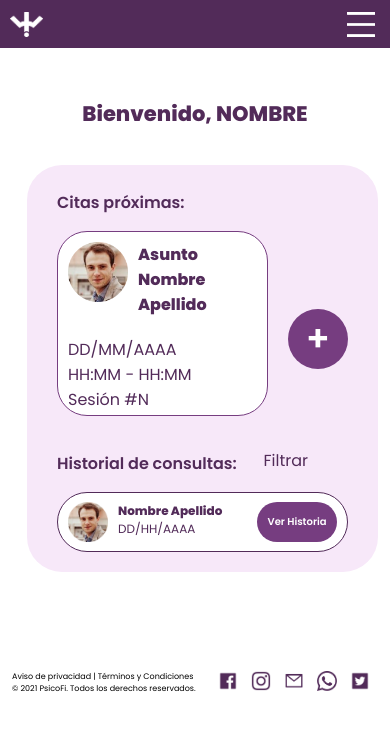
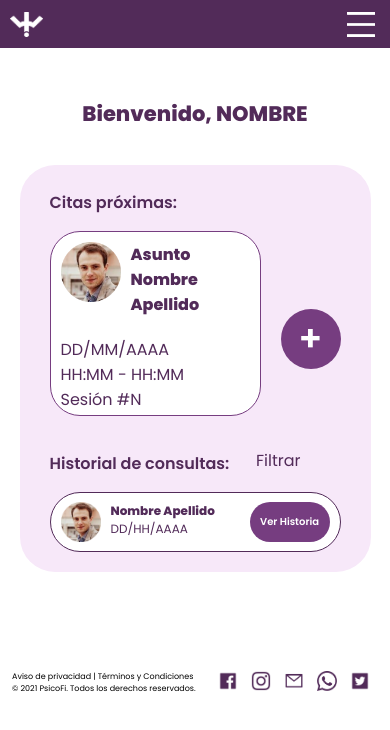
Before and after one commit to jesus13santi/Psicofi, a React (Create React App) app: page /deck in a window 390 px wide. Shown: the top 730 px of the page. Built offline with nearby package versions, Linux system fonts and the light colour scheme; no server answers.

Commit message:
css fresco

```diff
--- a/src/components/Tableros/TableroPaciente/PacienteTab.module.css
+++ b/src/components/Tableros/TableroPaciente/PacienteTab.module.css
@@ -113,7 +113,7 @@
     }
 
     .box {
-        margin-left:0.938rem;
+
         width: 90%;
 
         background: #F7E8F9;
```
